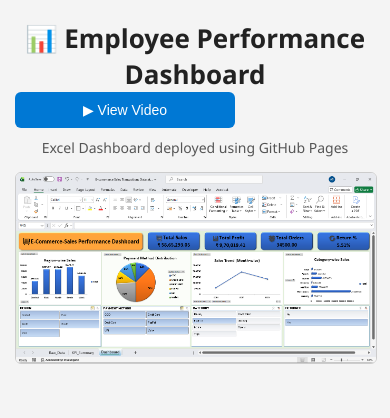
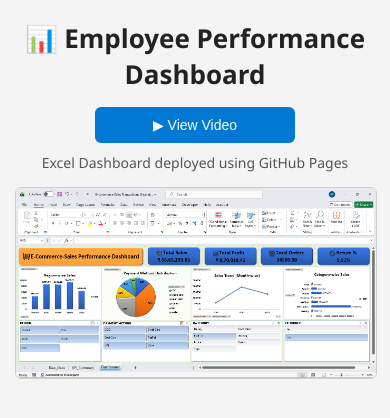
Before and after one commit to Akhil-Bollepally/E-commerce-Sales-Transactions-Dataset, a plain HTML site: page index.html in a window 390 px wide. Drawn offline with Linux system fonts and the light colour scheme; a web font is replaced by a local one.

Commit message:
Update index.html

```diff
--- a/index.html
+++ b/index.html
@@ -4,7 +4,7 @@
   <meta charset="UTF-8">
   <title>Employee Performance Dashboard</title>
 
-  <!-- Power BI style font -->
+  <!-- Power BI font -->
   <link href="https://fonts.googleapis.com/css2?family=Segoe+UI:wght@600;700&display=swap" rel="stylesheet">
 
   <style>
@@ -17,12 +17,16 @@
 
     /* HEADER */
     .header {
-      display: flex;
-      align-items: center;
-      justify-content: space-between;
       max-width: 1200px;
       margin: 20px auto 10px auto;
       padding: 0 15px;
+      text-align: center;
+    }
+
+    .title-wrap {
+      display: inline-flex;
+      align-items: center;
+      gap: 15px;
     }
 
     .header h1 {
@@ -59,7 +63,7 @@
       background: #005a9e;
     }
 
-    /* IMAGE */
+    /* CONTENT */
     .content {
       max-width: 1200px;
       margin: auto;
@@ -111,10 +115,8 @@
 
     /* MOBILE VIEW */
     @media (max-width: 768px) {
-      .header {
+      .title-wrap {
         flex-direction: column;
-        gap: 10px;
-        text-align: center;
       }
 
       .header h1 {
@@ -123,8 +125,7 @@
       }
 
       .btn {
-        width: 100%;
-        max-width: 220px;
+        width: 200px;
         justify-content: center;
       }
     }
@@ -135,17 +136,17 @@
 
   <!-- HEADER -->
   <div class="header">
-      <div class="title-wrap">
-    <h1>📊 Employee Performance Dashboard</h1>
-    <button class="btn" onclick="openVideo()">▶ View Video</button>
-  </div>
+    <div class="title-wrap">
+      <h1>📊 Employee Performance Dashboard</h1>
+      <button class="btn" onclick="openVideo()">▶ View Video</button>
+    </div>
   </div>
 
   <div class="subtitle">
     Excel Dashboard deployed using GitHub Pages
   </div>
 
-  <!-- IMAGE CONTENT -->
+  <!-- IMAGE -->
   <div class="content">
     <img src="dashboard.png" alt="Dashboard Preview">
   </div>
```
